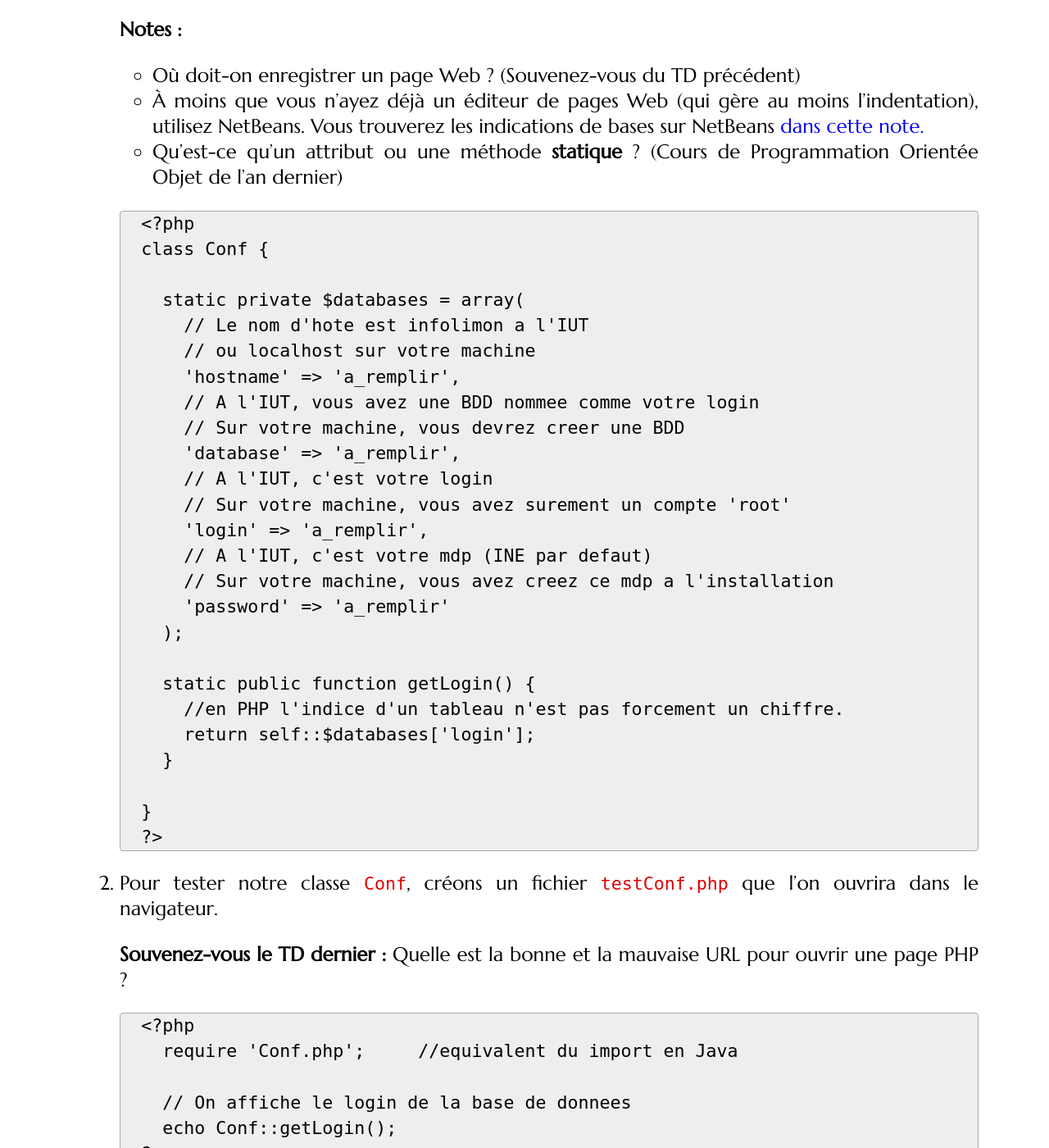
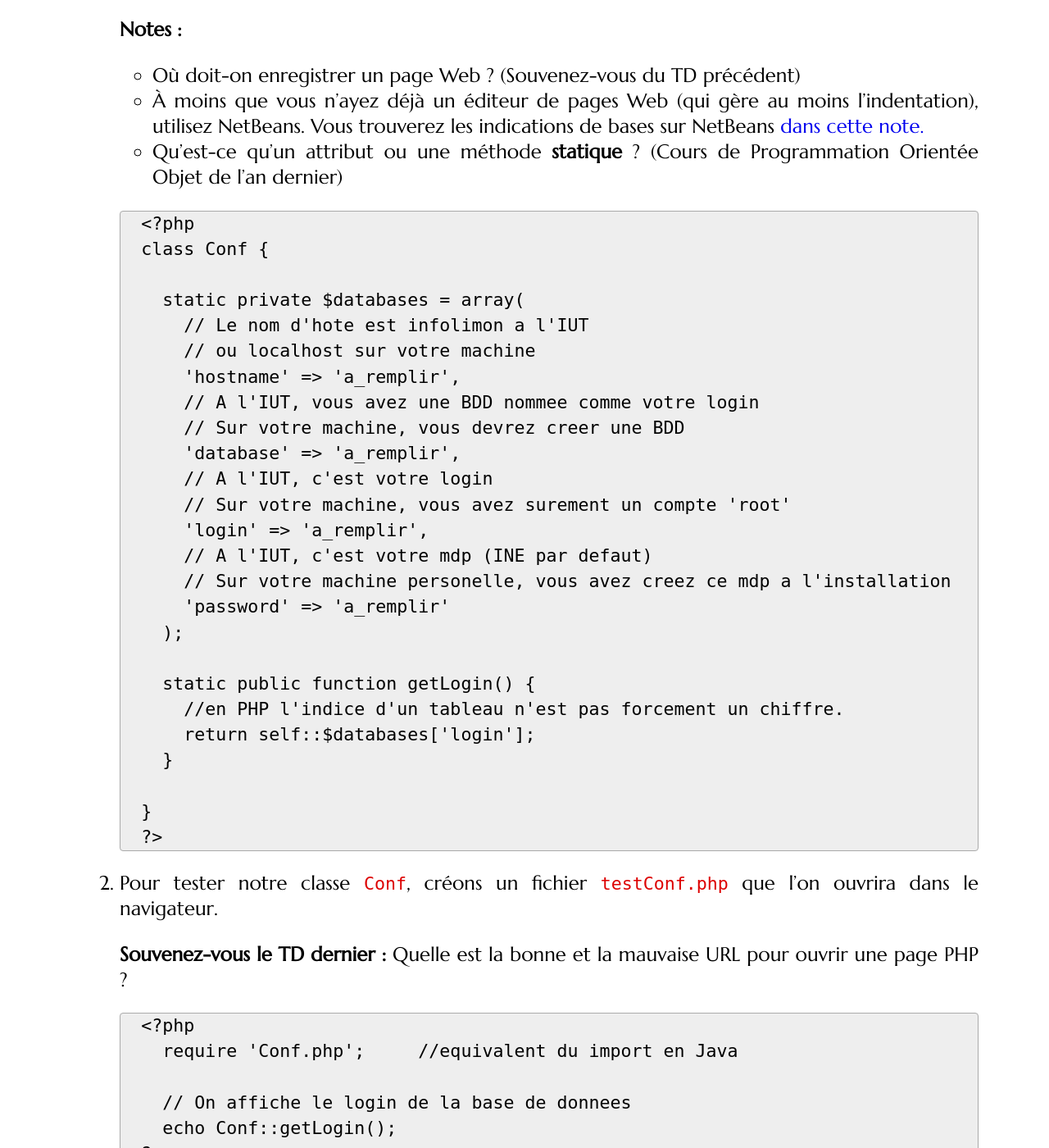
Before and after one commit to romainlebreton/R3.01-DeveloppementWeb, a Jekyll site: the page built from tutorials/tutorial2.md, in a window 1280 px wide and 1400 px high, scrolled down 1293 px. Shown: the whole window at 82% size. Built offline with Jekyll 4.4.1, drawn with Linux system fonts in a browser that asks for light colours; some web fonts are replaced; some of the changed text lies outside the part shown.

Commit message:
Update tutorial2.md

```diff
--- a/tutorials/tutorial2.md
+++ b/tutorials/tutorial2.md
@@ -73,7 +73,7 @@ informations du serveur directement dans le code.
        // Sur votre machine, vous avez surement un compte 'root'
        'login' => 'a_remplir',
        // A l'IUT, c'est votre mdp (INE par defaut)
-       // Sur votre machine, vous avez creez ce mdp a l'installation
+       // Sur votre machine personelle, vous avez creez ce mdp a l'installation
        'password' => 'a_remplir'
      );
 
```
Also changed, not shown: other parts of tutorials/tutorial2.md (+1 -0 lines).
